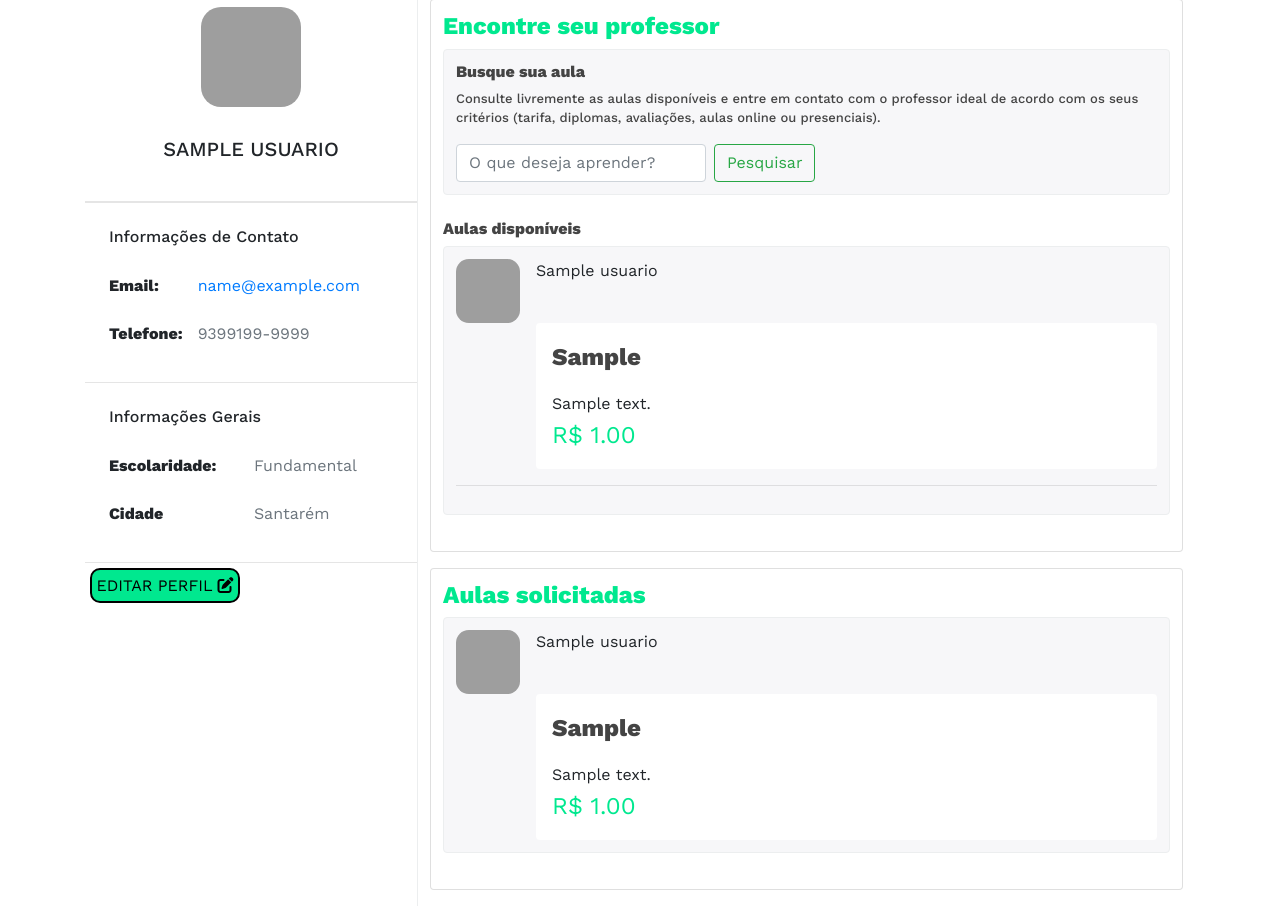
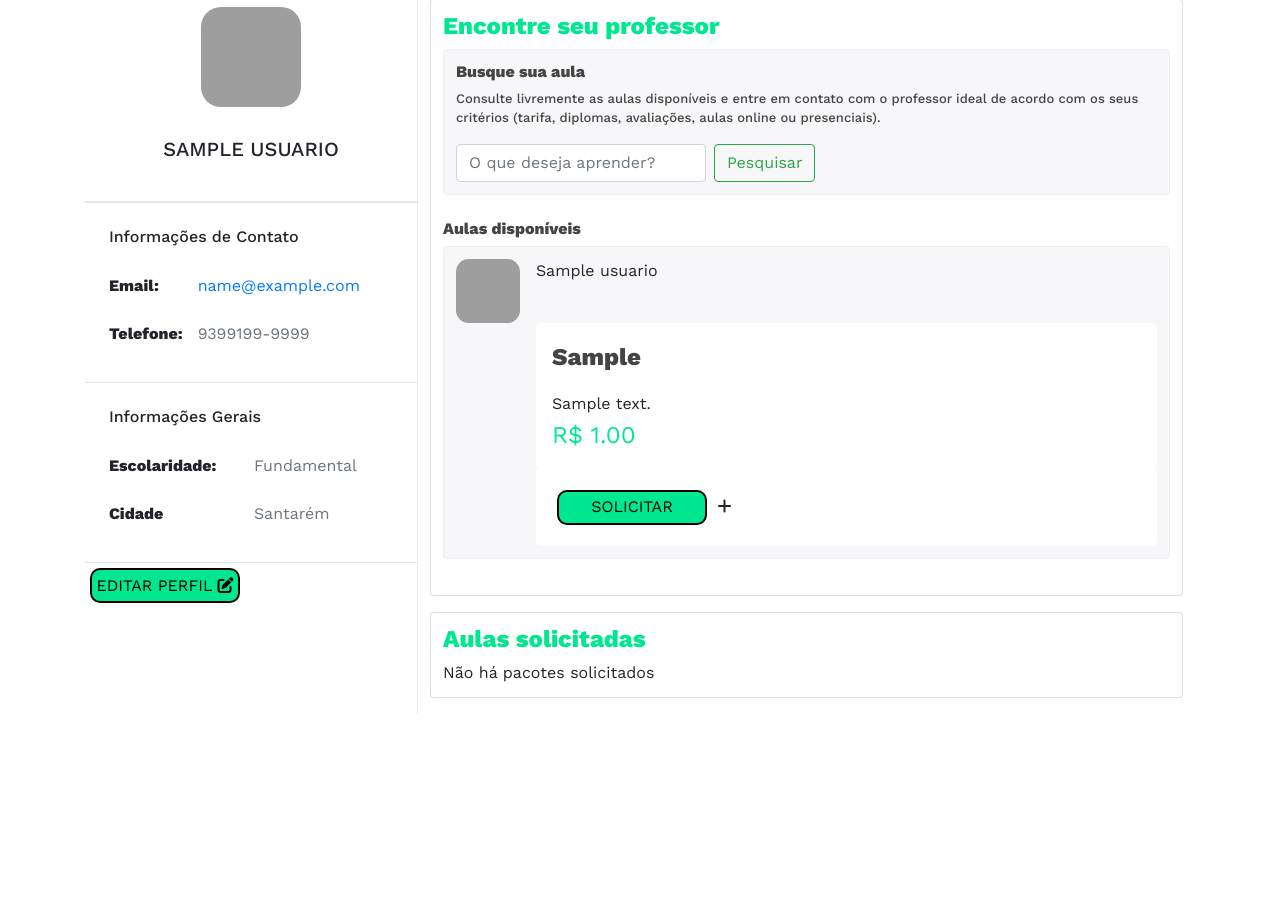
Before and after one commit to Adrielson/destravaa, a PHP site: page /area-aluno.php in a window 1280 px wide. Shown: the part 94-1000 px from the top of the page. After the commit the page ends 808 px from the top, so only its background shows below. Run offline with PHP 8.4, Linux system fonts and the light colour scheme; the visitor is signed in with stand-in values (Sample User, id 1); tables that the repository leaves empty hold one stand-in row (values such as "Sample post"); some libraries are stand-ins or nearby versions; grey boxes are pictures that could not be loaded.

Commit message:
fiz um pouco de tudo aqui to cansado

```diff
--- a/area-aluno.php
+++ b/area-aluno.php
@@ -154,8 +154,51 @@ $rows = mysqli_fetch_all($result, MYSQLI_ASSOC);
                             <div class="card mb-3">
                                 <h5 class="titulos-area-aluno ">Aulas solicitadas</h5>
                                 <?php
-                                include_once 'lista-pacotes-solicitados.php';
-                                ?>
+  $id_sessao = $_SESSION['idUsuario'];
+    $sql = "SELECT pacotes.*, usuarios.nome as nome_professor
+    FROM pacotes
+    JOIN usuarios ON pacotes.professor = usuarios.id
+    JOIN pedidos ON pedidos.pacote = pacotes.idPacote
+    WHERE pedidos.aluno = $id_sessao AND pedidos.status = 'ocupado'";
+
+ $result = mysqli_query($conn, $sql);
+ if (mysqli_num_rows($result) > 0) {
+     $rows = mysqli_fetch_all($result, MYSQLI_ASSOC);
+     foreach ($rows as $row) { ?>
+         <div class="aula">
+         <form action="lista-pacotes-solicitados.php" method="post">
+         <input type="hidden" name="id_pacote" value='<?php echo $row['idPacote']; ?>'>
+             <div class="sp-author">
+                 <a href="#" class="sp-author-avatar">
+                     <img src="https://bootdey.com/img/Content/avatar/avatar6.png" alt="">
+                 </a>
+                 <p>
+                     <?php echo $row["nome_professor"]; ?>
+                 </p>
+             </div>
+             <div class="sp-content">
+                 <div class="titulo-anuncio">
+                     <?php echo $row["produto"]; ?>
+                 </div>
+                 <p class="sp-paragraph mb-0">
+                     <?php echo $row["descricao"]; ?>
+                 </p>
+                 <div class="valor-anunc">R$
+                     <?php echo $row["preco"]; ?>
+                 </div>
+             </div>
+            </form>
+        </div>
+         <?php
+     }
+ } else {
+     ?>
+     <div>
+         <div class="titulo-anuncio">Não há pacotes solicitados</div>
+     </div>
+     <?php
+ }
+?>
                             </div>
                         </div>
                     </div>
--- a/editar-professor.php
+++ b/editar-professor.php
@@ -27,7 +27,7 @@ if (isset($_POST['cadastrar'])) {
     $conn->autocommit(false);
 
 try {
-   // Executar a primeira consulta para salvar dados na tabela 1
+   // Executar a primeira consulta para salvar dados na tabela usuarios
     if ($nome != null) {
       $stmt = $conn->prepare("UPDATE usuarios SET nome = ? WHERE id = ?");
       $stmt->bind_param("si", $nome, $id_usuario);
@@ -39,7 +39,7 @@ try {
       $stmt->execute();
    }
 
-   // Executar a segunda consulta para salvar dados na tabela 2
+   // Executar a segunda consulta para salvar dados na tabela usuariosProfessor
     if ($bio != null) {
       $stmt = $conn->prepare("UPDATE usuariosprofessor SET bio = ? WHERE id = ?");
       $stmt->bind_param("si", $bio, $id_usuario);
@@ -56,7 +56,7 @@ try {
       $stmt->execute();
    }
 
-   // Executar a terceira consulta para salvar dados na tabela 3
+   // Executar a terceira consulta para salvar dados na tabela enderecos
     if ($rua != null) {
       $stmt = $conn->prepare("UPDATE enderecos SET rua = ? WHERE id = ?");
       $stmt->bind_param("si", $rua, $id_usuario);
--- a/lista-pacotes-busca.php
+++ b/lista-pacotes-busca.php
@@ -2,15 +2,21 @@
 
 //puxando a conexao do arquivo conexao.php
 require 'conexao.php';
+
 
 // verificando se existe a variavel "query"
 if (isset($_POST['query'])) {
     $query = $_POST['query'];
 
     // montando a consulta sql para buscar pela palavra chave no banco
-    $sql = "SELECT pacotes.*, usuarios.nome as nome_professor FROM pacotes
+    $sql = "SELECT pacotes.*, usuarios.nome as nome_professor
+    FROM pacotes
     JOIN usuarios ON pacotes.professor = usuarios.id
-    WHERE pacotes.produto LIKE '%$query%'";
+    WHERE NOT EXISTS (
+    SELECT *
+    FROM pedidos
+    WHERE pedidos.pacote = pacotes.idPacote AND pedidos.status = 'ocupado')";
+
     $result = mysqli_query($conn, $sql);
 
      // verificando se existe algum resultado na consulta realizada
@@ -18,6 +24,8 @@ if (mysqli_num_rows($result) > 0) {
     $rows = mysqli_fetch_all($result, MYSQLI_ASSOC);
     foreach ($rows as $row) { ?>
         <div class="aula">
+        <form action="lista-pacotes-solicitados.php" method="post">
+        <input type="hidden" name="id_pacote" value='<?php echo $row['idPacote']; ?>'>
             <div class="sp-author">
                 <a href="#" class="sp-author-avatar">
                     <img src="https://bootdey.com/img/Content/avatar/avatar6.png" alt="">
@@ -36,15 +44,12 @@ if (mysqli_num_rows($result) > 0) {
                 <div class="valor-anunc">R$
                     <?php echo $row["preco"]; ?>
                 </div>
+        </div>
+        <div class="sp-content">
+        <input type="submit" name="solicitar" class="btn-solicitar" value="Solicitar">
+                    <i class="fa-solid fa-plus"></i>
             </div>
-            <div class="sp-content">
-                <button class="btn-solicitar">
-                    Solicitar
-                    <?php include_once 'lista-pacotes-solicitados.php';?>
-                    <i class="fa-solid fa-plus"></i>
-                </button>
-            </div>
-        </div>
+          </form>
         <?php
     }
   } else {
@@ -60,14 +65,22 @@ if (mysqli_num_rows($result) > 0) {
 
 
 if (!isset($_POST['query'])){
- $sql = "SELECT pacotes.*, usuarios.nome as nome_professor FROM pacotes
-    JOIN usuarios ON pacotes.professor = usuarios.id";
+    $sql = "SELECT pacotes.*, usuarios.nome as nome_professor
+    FROM pacotes
+    JOIN usuarios ON pacotes.professor = usuarios.id
+    WHERE NOT EXISTS (
+    SELECT *
+    FROM pedidos
+  WHERE pedidos.pacote = pacotes.idPacote AND pedidos.status = 'ocupado')";
+
 
  $result = mysqli_query($conn, $sql);
  if (mysqli_num_rows($result) > 0) {
      $rows = mysqli_fetch_all($result, MYSQLI_ASSOC);
      foreach ($rows as $row) { ?>
          <div class="aula">
+         <form action="lista-pacotes-solicitados.php" method="post">
+         <input type="hidden" name="id_pacote" value='<?php echo $row['idPacote']; ?>'>
              <div class="sp-author">
                  <a href="#" class="sp-author-avatar">
                      <img src="https://bootdey.com/img/Content/avatar/avatar6.png" alt="">
@@ -87,8 +100,12 @@ if (!isset($_POST['query'])){
                      <?php echo $row["preco"]; ?>
                  </div>
              </div>
-             <hr>
-         </div>
+             <div class="sp-content">
+                    <input type="submit" name="solicitar" class="btn-solicitar" value="Solicitar">
+                    <i class="fa-solid fa-plus"></i>
+            </div>
+            </form>
+        </div>
          <?php
      }
  } else {
@@ -100,6 +117,13 @@ if (!isset($_POST['query'])){
  }
 
 
+
+
+
+
+
+
+
 }
 
  ?>
--- a/lista-pacotes-solicitados.php
+++ b/lista-pacotes-solicitados.php
@@ -3,52 +3,24 @@
 //puxando a conexao do arquivo conexao.php
 require 'conexao.php';
 
-$id_usuario = $_SESSION['idUsuario'];
-$sql = "SELECT * FROM pacotes pac
-                                JOIN usuarios pro ON pac.professor = pro.id WHERE pac.professor ='$id_usuario'";
 
-$result = mysqli_query($conn, $sql);
-if (mysqli_num_rows($result) > 0) {
-    $rows = mysqli_fetch_all($result, MYSQLI_ASSOC);
-    foreach ($rows as $row) { ?>
-        <div class="aula">
-            <div class="sp-author">
-                <a href="#" class="sp-author-avatar">
-                    <img src="https://bootdey.com/img/Content/avatar/avatar6.png" alt="">
-                </a>
-                <p>
-                    <?php echo $row["nome"]; ?>
-                </p>
-            </div>
-            <div class="sp-content">
-                <div class="titulo-anuncio">
-                    <?php echo $row["produto"]; ?>
-                </div>
-                <p class="sp-paragraph mb-0">
-                    <?php echo $row["descricao"]; ?>
-                </p>
-                <div class="valor-anunc">R$
-                    <?php echo $row["preco"]; ?>
-                </div>
-            </div>
-        </div>
-        <?php
+session_start();
+
+if (isset($_POST['solicitar'])) {
+    $id_usuario = $_SESSION['idUsuario'];
+    $id_pacote = $_POST['id_pacote'];
+var_dump($id_pacote);
+    // Preparar a consulta SQL
+    $sql = "INSERT INTO pedidos (aluno, pacote, status)
+    VALUES ('$id_usuario', '$id_pacote','ocupado')";
+
+    // Executar a consulta e verificar se foi bem-sucedida
+    if (mysqli_query($conn, $sql)) {
+      echo "<script> alert('Pedido realizado com sucesso!');
+            </script>";
+      header("Location: area-aluno.php");
     }
-} else {
-    ?>
-    <div>
-        <div class="aula">
-            <div class="sp-content">
-                <div class="titulo-anuncio">Nenhuma aula foi solicitada</div>
-            </div>
-        </div>
-        <?php
-}
-
-
-
-
-
+  }
 
 
 
--- a/sql/Criacao da tabelas destrava vs1.sql
+++ b/sql/Criacao da tabelas destrava vs1.sql
@@ -54,7 +54,7 @@ FOREIGN KEY (professor) REFERENCES professores(id)
 );
 
 CREATE TABLE pedidos (
-idPedido INTEGER,
+idPedido INTEGER AUTO_INCREMENT,
 aluno INTEGER,
 status VARCHAR(8),
 pacote INTEGER,
--- a/sql/Criacao da tabelas destrava vs2.sql
+++ b/sql/Criacao da tabelas destrava vs2.sql
@@ -57,7 +57,7 @@ FOREIGN KEY (professor) REFERENCES usuariosprofessor(id)
 );
 
 CREATE TABLE pedidos (
-idPedido INTEGER,
+idPedido INTEGER AUTO_INCREMENT,
 aluno INTEGER,
 status VARCHAR(8),
 pacote INTEGER,
--- a/sql/Gatilhos destrava.sql
+++ b/sql/Gatilhos destrava.sql
@@ -77,6 +77,9 @@ DELIMITER ;
 
 
 
+
+
+
 -- gatilho para validar email da tabela usuarios :
 
 DELIMITER $$
```
Also changed, not shown: area-professor.php (+13 -15 lines), lista-pacotes-professor.php (+6 -1 lines).
